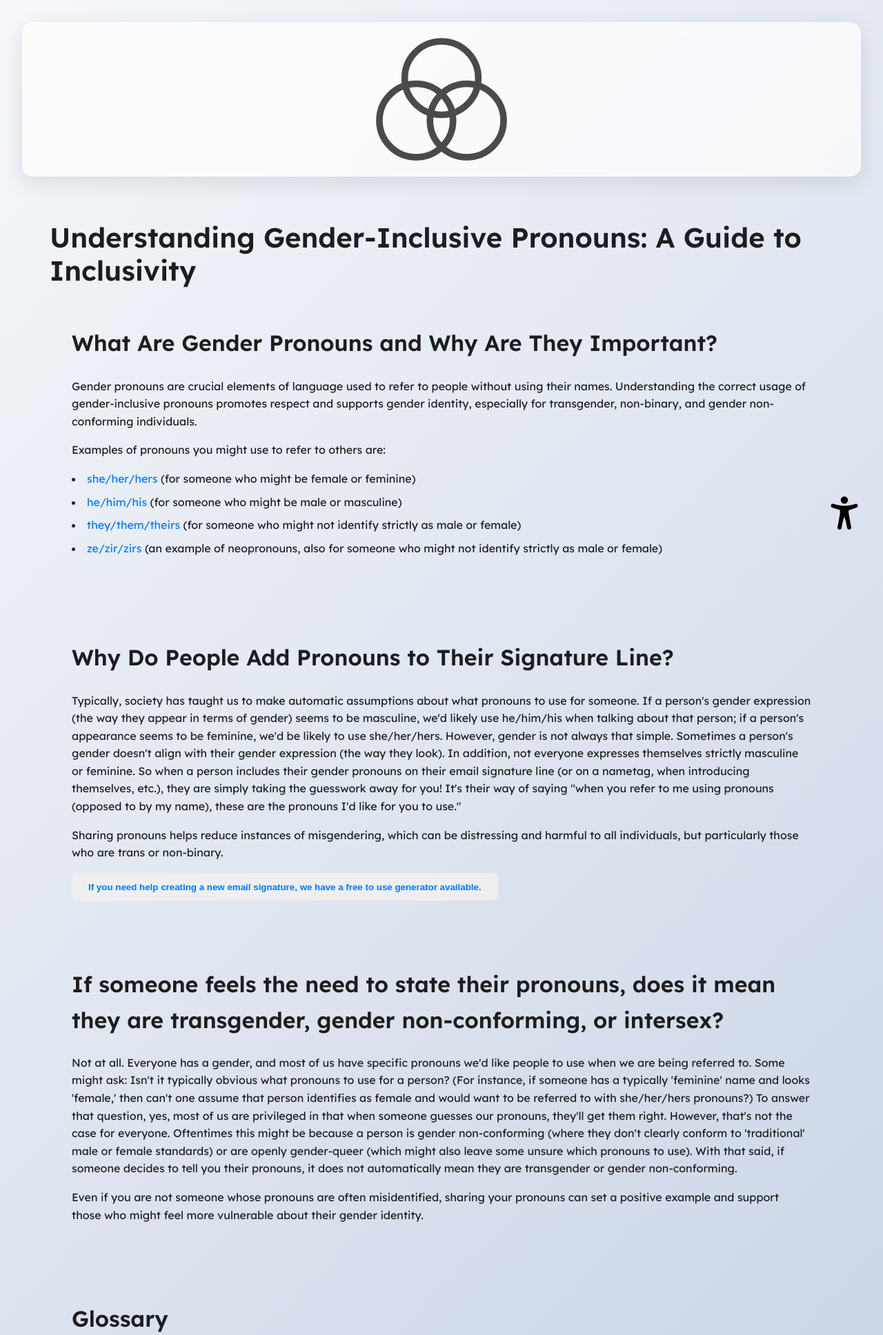
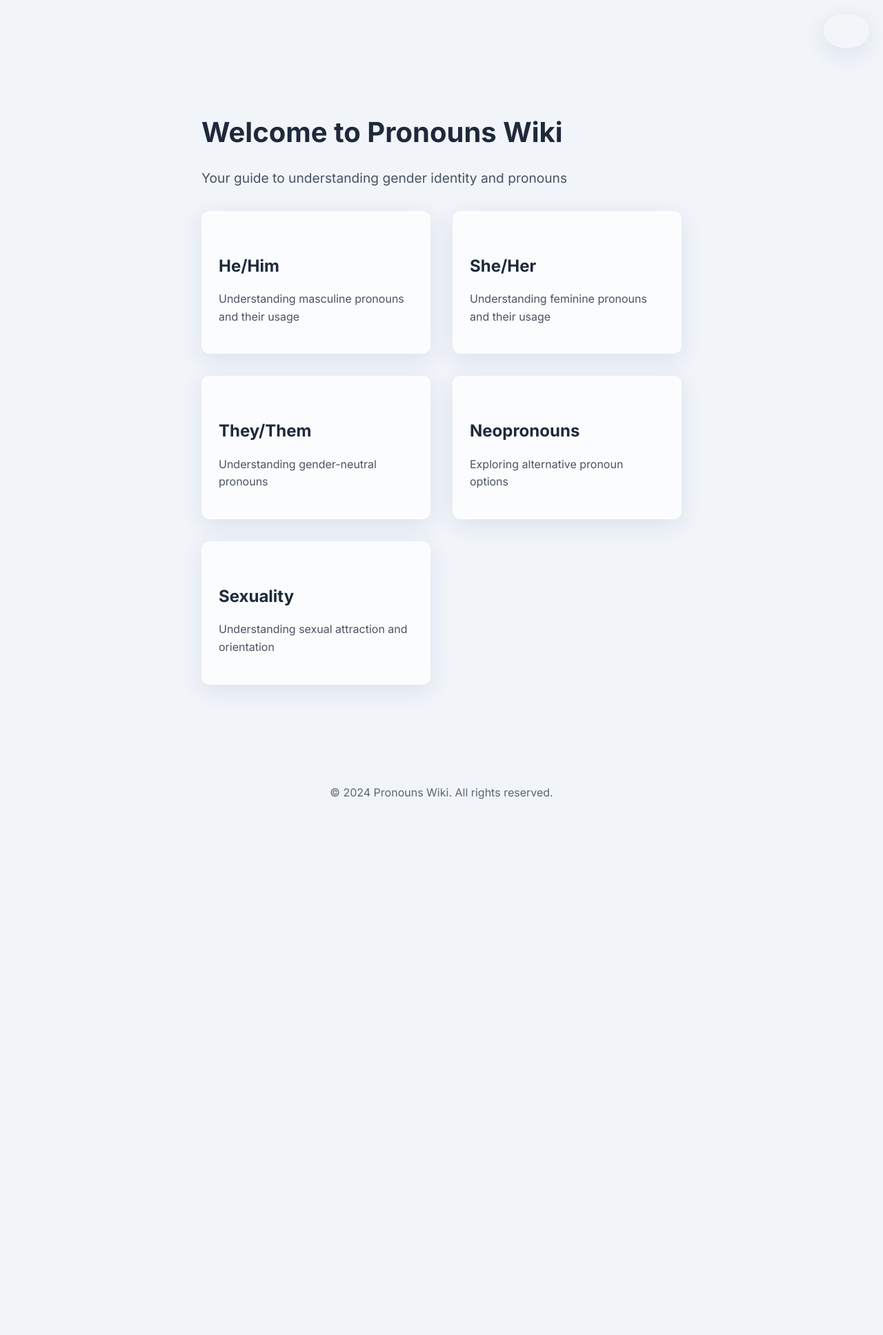
Before and after one commit to lueroux/pronounswiki, a PHP site: a page that, after the commit, uses index.php in a window 1280 px wide. Shown: the top 1936 px of the page at 69% size. After the commit the page ends 1159 px from the top, so only its background shows below. Run offline with PHP 8.4, Linux system fonts and the light colour scheme.

Commit message:
Added New Pages on Sexuality

```diff
--- /dev/null
+++ b/assets/nav-menu.html
@@ -0,0 +1,157 @@
+<!-- Navigation Menu -->
+<nav class="nav-menu">
+    <button class="nav-toggle" aria-label="Toggle navigation menu">
+        <svg viewBox="0 0 24 24" width="24" height="24">
+            <path d="M3 18h18v-2H3v2zm0-5h18v-2H3v2zm0-7v2h18V6H3z" fill="currentColor"/>
+        </svg>
+    </button>
+
+    <div class="nav-menu-content">
+        <ul>
+            <li><a href="/">Home</a></li>
+            <li><a href="/he">He/Him</a></li>
+            <li><a href="/she">She/Her</a></li>
+            <li><a href="/they">They/Them</a></li>
+            <li><a href="/neopronouns">Neopronouns</a></li>
+            <li><a href="/sexuality">Sexuality</a></li>
+        </ul>
+    </div>
+</nav>
+
+<style>
+.nav-menu {
+    position: fixed;
+    top: 20px;
+    right: 20px;
+    z-index: 1000;
+}
+
+.nav-toggle {
+    background: rgba(255, 255, 255, 0.1);
+    backdrop-filter: blur(10px);
+    border: 1px solid rgba(255, 255, 255, 0.2);
+    border-radius: 50%;
+    width: 50px;
+    height: 50px;
+    cursor: pointer;
+    display: flex;
+    align-items: center;
+    justify-content: center;
+    transition: all 0.3s ease;
+}
+
+.nav-toggle:hover {
+    background: rgba(255, 255, 255, 0.2);
+    transform: scale(1.05);
+}
+
+.nav-toggle-icon {
+    width: 24px;
+    height: 2px;
+    background: #fff;
+    position: relative;
+    transition: all 0.3s ease;
+}
+
+.nav-toggle-icon::before,
+.nav-toggle-icon::after {
+    content: '';
+    position: absolute;
+    width: 24px;
+    height: 2px;
+    background: #fff;
+    transition: all 0.3s ease;
+}
+
+.nav-toggle-icon::before {
+    top: -6px;
+}
+
+.nav-toggle-icon::after {
+    bottom: -6px;
+}
+
+.nav-menu-content {
+    position: absolute;
+    top: 60px;
+    right: 0;
+    background: rgba(255, 255, 255, 0.1);
+    backdrop-filter: blur(10px);
+    border: 1px solid rgba(255, 255, 255, 0.2);
+    border-radius: 12px;
+    padding: 20px;
+    min-width: 200px;
+    transform: translateY(-10px);
+    opacity: 0;
+    visibility: hidden;
+    transition: all 0.3s ease;
+}
+
+.nav-menu.active .nav-menu-content {
+    transform: translateY(0);
+    opacity: 1;
+    visibility: visible;
+}
+
+.nav-menu-content ul {
+    list-style: none;
+    padding: 0;
+    margin: 0;
+}
+
+.nav-menu-content li {
+    margin-bottom: 10px;
+}
+
+.nav-menu-content a {
+    color: #fff;
+    text-decoration: none;
+    font-size: 16px;
+    padding: 8px 16px;
+    display: block;
+    border-radius: 8px;
+    transition: all 0.3s ease;
+}
+
+.nav-menu-content a:hover {
+    background: rgba(255, 255, 255, 0.2);
+}
+
+@media (max-width: 768px) {
+    .nav-menu {
+        top: 10px;
+        right: 10px;
+    }
+
+    .nav-toggle {
+        width: 40px;
+        height: 40px;
+    }
+
+    .nav-toggle-icon {
+        width: 20px;
+    }
+
+    .nav-toggle-icon::before,
+    .nav-toggle-icon::after {
+        width: 20px;
+    }
+}
+</style>
+
+<script>
+document.addEventListener('DOMContentLoaded', function() {
+    const navMenu = document.querySelector('.nav-menu');
+    const navToggle = document.querySelector('.nav-toggle');
+
+    navToggle.addEventListener('click', function() {
+        navMenu.classList.toggle('active');
+    });
+
+    document.addEventListener('click', function(event) {
+        if (!navMenu.contains(event.target)) {
+            navMenu.classList.remove('active');
+        }
+    });
+});
+</script>
--- a/assets/scripts.js
+++ b/assets/scripts.js
@@ -91,3 +91,21 @@
   link.addEventListener("mouseover", () => preloadPage(url));
   link.addEventListener("click", (event) => updateMainContent(event, url));
 });
+
+document.addEventListener('DOMContentLoaded', function() {
+    const navToggle = document.querySelector('.nav-toggle');
+    const navMenu = document.querySelector('.nav-menu-content');
+
+    if (navToggle && navMenu) {
+        navToggle.addEventListener('click', function() {
+            navMenu.classList.toggle('active');
+        });
+
+        // Close menu when clicking outside
+        document.addEventListener('click', function(event) {
+            if (!navMenu.contains(event.target) && !navToggle.contains(event.target)) {
+                navMenu.classList.remove('active');
+            }
+        });
+    }
+});
--- a/assets/styles.css
+++ b/assets/styles.css
@@ -1,8 +1,24 @@
+:root {
+    --primary-color: #6366f1;
+    --secondary-color: #818cf8;
+    --background-color: #f1f5f9;
+    --text-color: #1e293b;
+    --glass-bg: rgba(255, 255, 255, 0.7);
+    --glass-border: rgba(255, 255, 255, 0.3);
+    --glass-shadow: 0 8px 32px 0 rgba(31, 38, 135, 0.1);
+}
+
+* {
+    margin: 0;
+    padding: 0;
+    box-sizing: border-box;
+}
+
 body {
-  font-family: "Lexend", Arial, sans-serif;
-  line-height: 1.8;
-  color: #000;
-  background-color: #f9f9f9;
+    font-family: 'Inter', sans-serif;
+    background-color: var(--background-color);
+    color: var(--text-color);
+    line-height: 1.6;
     padding: 20px;
     max-width: 800px;
     margin: auto;
@@ -11,8 +27,9 @@
 }
 
 h1 {
-  font-size: 2.2em;
-  margin-bottom: 0.5em;
+    font-size: 2.5rem;
+    margin-bottom: 1rem;
+    color: var(--text-color);
 }
 
 h2 {
@@ -125,8 +142,10 @@
 
 /* High contrast mode */
 .high-contrast {
-  background-color: #000;
-  color: #fff;
+    --background-color: #000;
+    --text-color: #fff;
+    --glass-bg: rgba(0, 0, 0, 0.8);
+    --glass-border: rgba(255, 255, 255, 0.3);
 }
 
 .high-contrast a {
@@ -310,3 +329,171 @@
 body {
     padding-top: 60px;
 }
+
+/* Navigation Menu Styles */
+.nav-menu {
+    position: fixed;
+    top: 20px;
+    right: 20px;
+    z-index: 1000;
+}
+
+.nav-toggle {
+    background: var(--glass-bg);
+    border: 1px solid var(--glass-border);
+    backdrop-filter: blur(10px);
+    border-radius: 50%;
+    width: 50px;
+    height: 50px;
+    display: flex;
+    align-items: center;
+    justify-content: center;
+    cursor: pointer;
+    box-shadow: var(--glass-shadow);
+    transition: all 0.3s ease;
+}
+
+.nav-toggle:hover {
+    background: var(--primary-color);
+    color: white;
+}
+
+.nav-menu-content {
+    position: absolute;
+    top: 60px;
+    right: 0;
+    background: var(--glass-bg);
+    backdrop-filter: blur(10px);
+    border: 1px solid var(--glass-border);
+    border-radius: 12px;
+    padding: 1rem;
+    min-width: 200px;
+    box-shadow: var(--glass-shadow);
+    display: none;
+}
+
+.nav-menu-content.active {
+    display: block;
+}
+
+.nav-menu-content ul {
+    list-style: none;
+}
+
+.nav-menu-content li {
+    margin: 0.5rem 0;
+}
+
+.nav-menu-content a {
+    color: var(--text-color);
+    text-decoration: none;
+    padding: 0.5rem 1rem;
+    display: block;
+    border-radius: 8px;
+    transition: all 0.3s ease;
+}
+
+.nav-menu-content a:hover {
+    background: var(--primary-color);
+    color: white;
+}
+
+/* Container Styles */
+.container {
+    max-width: 1200px;
+    margin: 0 auto;
+    padding: 2rem;
+    padding-top: 100px;
+}
+
+.subtitle {
+    font-size: 1.2rem;
+    color: var(--text-color);
+    opacity: 0.8;
+    margin-bottom: 2rem;
+}
+
+/* Card Grid Styles */
+.card-grid {
+    display: grid;
+    grid-template-columns: repeat(auto-fit, minmax(250px, 1fr));
+    gap: 2rem;
+    margin-top: 2rem;
+}
+
+.card {
+    background: var(--glass-bg);
+    backdrop-filter: blur(10px);
+    border: 1px solid var(--glass-border);
+    border-radius: 12px;
+    padding: 1.5rem;
+    text-decoration: none;
+    color: var(--text-color);
+    transition: all 0.3s ease;
+    box-shadow: var(--glass-shadow);
+}
+
+.card:hover {
+    transform: translateY(-5px);
+    box-shadow: 0 12px 40px 0 rgba(31, 38, 135, 0.15);
+}
+
+.card h2 {
+    font-size: 1.5rem;
+    margin-bottom: 0.5rem;
+}
+
+.card p {
+    opacity: 0.8;
+}
+
+/* Footer Styles */
+.footer {
+    text-align: center;
+    padding: 2rem;
+    margin-top: 4rem;
+    color: var(--text-color);
+    opacity: 0.7;
+}
+
+/* Responsive Design */
+@media (max-width: 768px) {
+    .container {
+        padding: 1rem;
+        padding-top: 80px;
+    }
+
+    h1 {
+        font-size: 2rem;
+    }
+
+    .card-grid {
+        grid-template-columns: 1fr;
+    }
+
+    .nav-menu {
+        top: 10px;
+        right: 10px;
+    }
+}
+
+/* Accessibility Features */
+.easy-read {
+    --background-color: #f8f8f8;
+    --text-color: #000;
+    --glass-bg: rgba(255, 255, 255, 0.9);
+    --glass-border: rgba(0, 0, 0, 0.1);
+}
+
+.inverted {
+    --background-color: #1e293b;
+    --text-color: #f1f5f9;
+    --glass-bg: rgba(30, 41, 59, 0.8);
+    --glass-border: rgba(241, 245, 249, 0.3);
+}
+
+.dyslexia-friendly {
+    font-family: 'Comic Sans MS', 'OpenDyslexic', sans-serif;
+    letter-spacing: 0.35px;
+    line-height: 1.8;
+}
--- a/index.html
+++ b/index.html
@@ -47,6 +47,9 @@
         </div>
     </header>
 
+    <!-- Include Navigation Menu -->
+    <?php include 'assets/nav-menu.html'; ?>
+
     <main id="main-content" class="glass-container">
         <div class="modal" id="myModal">
             <div class="modal-content glass-effect">
@@ -95,6 +98,7 @@
                 <li><a href="https://www.healthline.com/health/transgender/misgendering#why-it-happens" target="_blank" rel="noopener">Misgendering</a> - Referring to someone, especially a transgender person, using a word, especially a pronoun or form of address, that does not correctly reflect their gender.</li>
                 <li><a href="https://en.wikipedia.org/wiki/Deadnaming" target="_blank" rel="noopener">Deadnaming</a> - The act of referring to someone, but usually a trans person, by their birth name instead of their chosen name.</li>
                 <li><a href="https://www.them.us/story/what-does-queer-mean" target="_blank" rel="noopener">Queer</a> - An umbrella term used to describe a wide range of sexual & romantic orientations, gender identities, and gender expressions.</li>
+                <li><a href="/sexuality" class="internal-link">Sexual Orientation</a> - A person's pattern of sexual attraction to others, which is distinct from gender identity. Learn more about the spectrum of sexual orientations and how to respect diverse identities.</li>
             </ul>
         </section>
 
--- /dev/null
+++ b/index.php
@@ -0,0 +1,52 @@
+<!DOCTYPE html>
+<html lang="en">
+<head>
+    <meta charset="UTF-8">
+    <meta name="viewport" content="width=device-width, initial-scale=1.0">
+    <title>Pronouns Wiki - Understanding Gender Identity</title>
+    <meta name="description" content="A comprehensive guide to understanding pronouns, gender identity, and sexual orientation. Learn about he/him, she/her, they/them pronouns and more.">
+    <link rel="stylesheet" href="assets/styles.css">
+    <link rel="stylesheet" href="https://fonts.googleapis.com/css2?family=Inter:wght@400;500;600;700&display=swap">
+</head>
+<body>
+    <?php include 'assets/nav-menu.html'; ?>
+
+    <main class="container">
+        <h1>Welcome to Pronouns Wiki</h1>
+        <p class="subtitle">Your guide to understanding gender identity and pronouns</p>
+
+        <div class="card-grid">
+            <a href="/he" class="card">
+                <h2>He/Him</h2>
+                <p>Understanding masculine pronouns and their usage</p>
+            </a>
+
+            <a href="/she" class="card">
+                <h2>She/Her</h2>
+                <p>Understanding feminine pronouns and their usage</p>
+            </a>
+
+            <a href="/they" class="card">
+                <h2>They/Them</h2>
+                <p>Understanding gender-neutral pronouns</p>
+            </a>
+
+            <a href="/neopronouns" class="card">
+                <h2>Neopronouns</h2>
+                <p>Exploring alternative pronoun options</p>
+            </a>
+
+            <a href="/sexuality" class="card">
+                <h2>Sexuality</h2>
+                <p>Understanding sexual attraction and orientation</p>
+            </a>
+        </div>
+    </main>
+
+    <footer class="footer">
+        <p>&copy; 2024 Pronouns Wiki. All rights reserved.</p>
+    </footer>
+
+    <script src="assets/scripts.js"></script>
+</body>
+</html>
--- a/sitemap.xml
+++ b/sitemap.xml
@@ -30,4 +30,10 @@
     <changefreq>monthly</changefreq>
     <priority>0.8</priority>
   </url>
+  <url>
+    <loc>https://pronouns.wiki/sexuality</loc>
+    <lastmod>2024-03-20</lastmod>
+    <changefreq>monthly</changefreq>
+    <priority>0.8</priority>
+  </url>
 </urlset>
```
Also changed, not shown: neopronouns/index.html (+1 -1 lines), sexuality.html (added, +73 -0 lines). Lines whose indentation alone changed are shown as unchanged.
